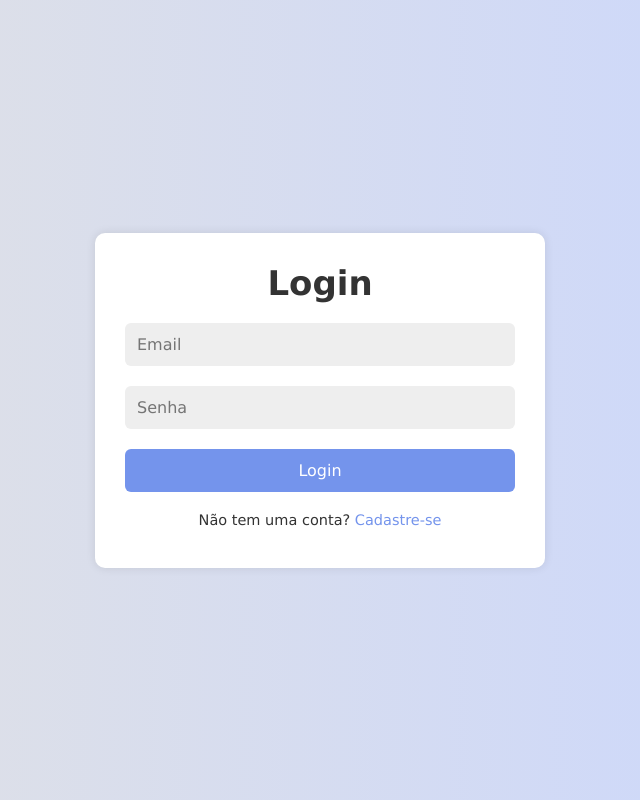
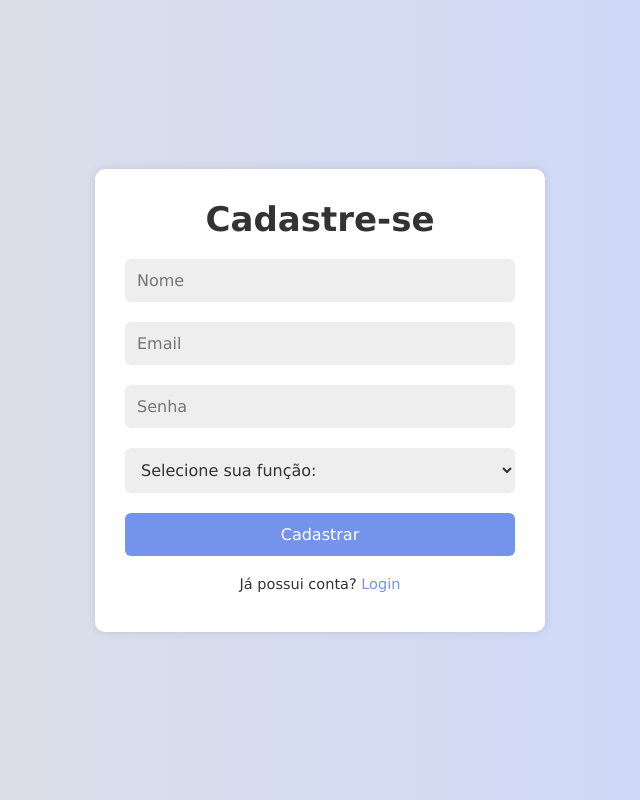
Before and after one commit to sofiavitoriaa/login_cadastro, a plain HTML site: page index.html in a window 1280 px wide. Both pictures are taken after a click on the link "Cadastre-se". Shown: the whole page, without its empty margins (320-960 px from the left). Drawn offline with Linux system fonts and the light colour scheme.

Commit message:
Adicionei o script

```diff
--- a/index.html
+++ b/index.html
@@ -3,21 +3,39 @@
 <head>
     <meta charset="UTF-8">
     <meta name="viewport" content="width=device-width, initial-scale=1.0">
-    <title>Login</title>
+    <link rel="shortcut icon" href="src/google-earth.png" type="image/x-icon">
     <link rel="stylesheet" href="src/style.css">
+    <title>Login e Cadastro</title>
 </head>
 <body>
     <div class="container">
         <div class="form-box active" id="login-form">
-            <form action="login.php" method="post">
-
+            <form action="">
                 <h2>Login</h2>
-
                 <input type="email" name="email" placeholder="Email" required>
-                <input type="password" name="password" placeholder="Senha" required>
+                <input type="senha" name="senha" placeholder="Senha" required>
                 <button type="submit" name="login">Login</button>
-                <p>Não tem uma conta? <a href="#">Cadastre-se</a></p>
+                <p>Não tem uma conta? <a href="#" onclick="showForm('register-form')">Cadastre-se</a></p>
             </form>
         </div>
+
+        <div class="form-box" id="register-form">
+            <form action="">
+                <h2>Cadastre-se</h2>
+                <input type="text" name="name" placeholder="Nome" required>
+                <input type="email" name="email" placeholder="Email" required>
+                <input type="senha" name="senha" placeholder="Senha" required>
+                <select name="funcao" required>
+                    <option value="">Selecione sua função:</option>
+                    <option value="user">Usuário</option>
+                    <option value="admin">Admin</option>
+                </select>
+                <button type="submit" name="register">Cadastrar</button>
+                <p> Já possui conta? <a href="#" onclick="showForm('login-form')">Login</a></p>
+            </form>
+        </div>
+    </div>
+
+    <script src="src/script.js"></script>
 </body>
 </html>
--- /dev/null
+++ b/src/script.js
@@ -0,0 +1,4 @@
+function showForm(formId) {
+    document.querySelectorAll(".form-box").forEach(form => form.classList.remove("active"));
+    document.getElementById(formId).classList.add("active");
+}
```
Also changed, not shown: src/google-earth.png (added), src/style.css (line endings or trailing spaces).
